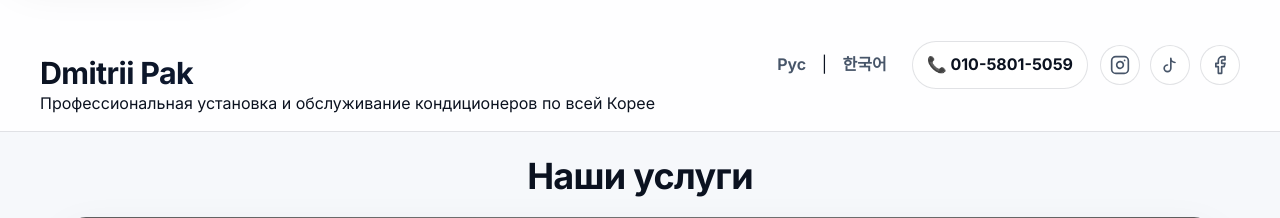
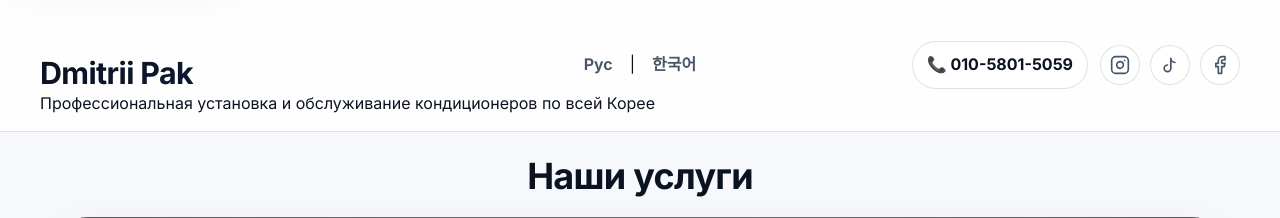
Before and after one commit to faktogenez/AC_INCHEON, a PHP site: page / in a window 1280 px wide. Shown: the top 218 px of the page. Run offline with PHP 8.4, Linux system fonts and the light colour scheme; grey boxes are pictures that could not be loaded.

Commit message:
Center language switch in header

```diff
--- a/style.css
+++ b/style.css
@@ -121,6 +121,7 @@ header {
   flex-wrap: wrap;
   justify-content: space-between;
   align-items: center;
+  position: relative;
   padding: 14px 0;
   gap: 12px;
 }
@@ -141,7 +142,20 @@ header {
   flex-wrap: wrap;
 }
 
+.lang-switch {
+  position: absolute;
+  left: 50%;
+  top: 50%;
+  transform: translate(-50%, -50%);
+  display: flex;
+  align-items: center;
+  justify-content: center;
+  gap: 6px;
+  white-space: nowrap;
+}
+
 .lang-switch a {
+
   color: var(--text-muted);
   text-decoration: none;
   font-weight: 650;
@@ -311,7 +325,7 @@ header {
   border-radius: var(--radius);
   background: color-mix(in srgb, rgba(2, 6, 23, 0.65) 88%, transparent);
   border: 1px solid rgba(255, 255, 255, 0.18);
-  backdrop-filter: blur(1px);
+  backdrop-filter: blur(5px);
   text-align: center;
 }
 
@@ -582,6 +596,12 @@ footer {
     flex-direction: column;
     text-align: center;
   }
+  .lang-switch {
+    position: static;
+    left: auto;
+    top: auto;
+    transform: none;
+  }
   .header-controls {
     justify-content: center;
   }
```
